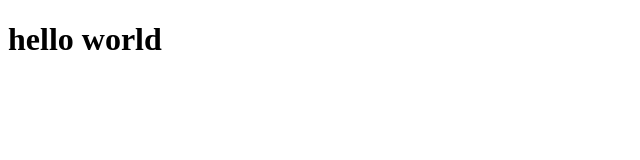
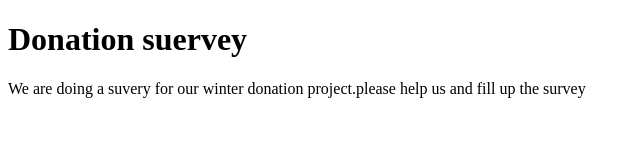
Before and after one commit to shahidnsu/microverse_project_2, a plain HTML site: page index.html in a window 1280 px wide. Shown: the whole page, without its empty margins (0-640 px from the left). Drawn offline with Linux system fonts and the light colour scheme.

Commit message:
fillup userstory 1 and 2

```diff
--- a/index.html
+++ b/index.html
@@ -8,7 +8,10 @@
 
   <body>
     <script src="https://cdn.freecodecamp.org/testable-projects-fcc/v1/bundle.js"></script>
-    <h1>hello world</h1>
+    <h1 id = "title">
+      Donation suervey
+    </h1>
+    <p id="description"> We are doing a suvery for our winter donation project.please help us and fill up the survey  </p>
 
     <!--
 
```
